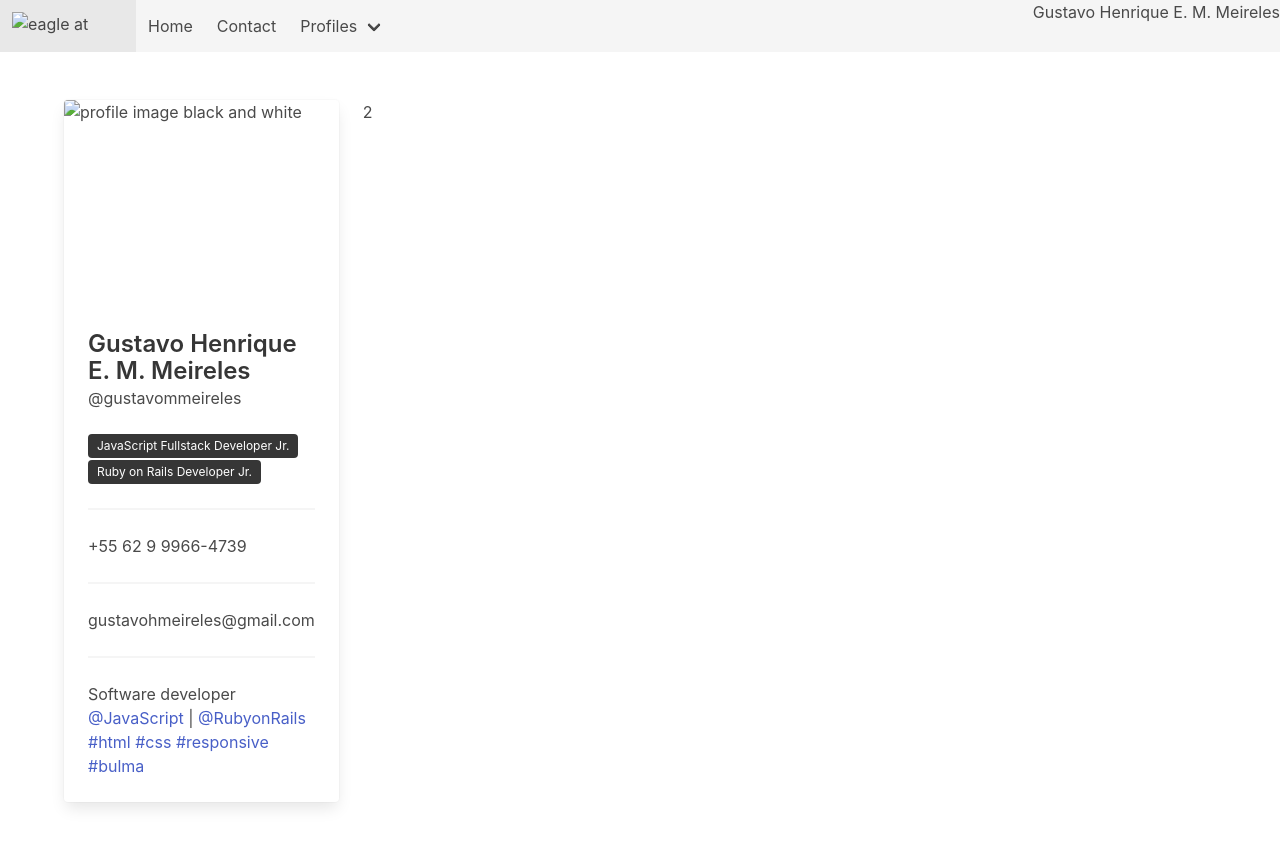
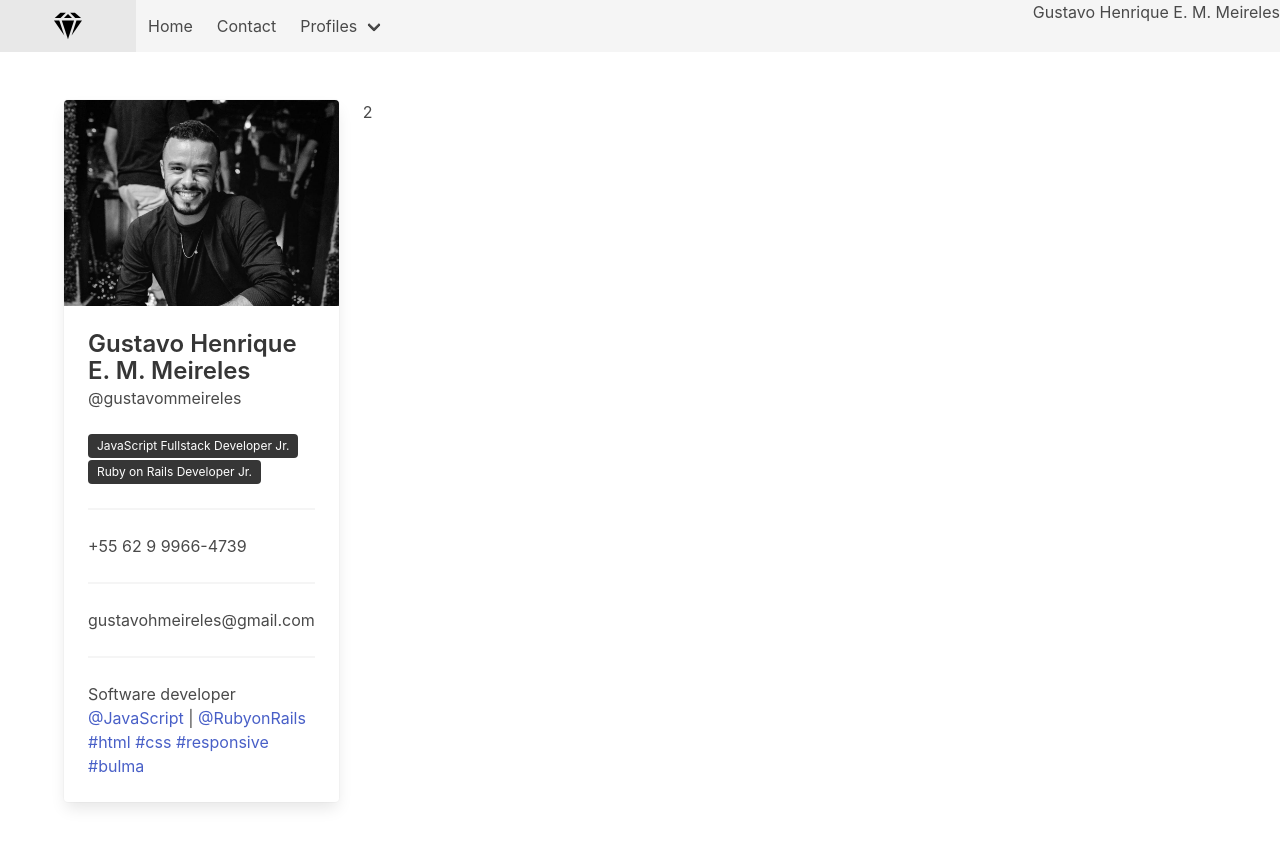
Before and after one commit to gustavohmeireles/portfolio-feito-com-bulma, a plain HTML site: page profile.html in a window 1280 px wide. Drawn offline with nearby package versions, Linux system fonts and the light colour scheme.

Commit message:
commit on 'Master'

```diff
--- a/profile.html
+++ b/profile.html
@@ -14,7 +14,7 @@
         <nav class="navbar is-light" role="navigation" aria-label="main navigation">
             <div class="navbar-brand">
               <a class="navbar-item" href="index.html">
-                <img src="diamond-outline.svg" alt="eagle at attack" width="112" height="28">
+                <img src="assets/image/diamond-outline.svg" alt="eagle at attack" width="112" height="28">
               </a>
 
               <a role="button" class="navbar-burger" aria-label="menu" aria-expanded="false">
@@ -59,7 +59,7 @@
                     <div class="card">
                         <div class="card-image">
                           <figure class="image is-4by3">
-                            <img src="profile_baw.jpeg" alt="profile image black and white">
+                            <img src="assets/image/profile_baw.jpeg" alt="profile image black and white">
                           </figure>
                         </div>
                         <div class="card-content">
```
Also changed, not shown: index.html (+3 -3 lines), assets/image/diamond-outline.svg (renamed from image/diamond-outline.svg), assets/image/profile_baw.jpeg (renamed from image/profile_baw.jpeg), assets/image/profile_nature.jpeg (renamed from image/profile_nature.jpeg), 2 other files.
